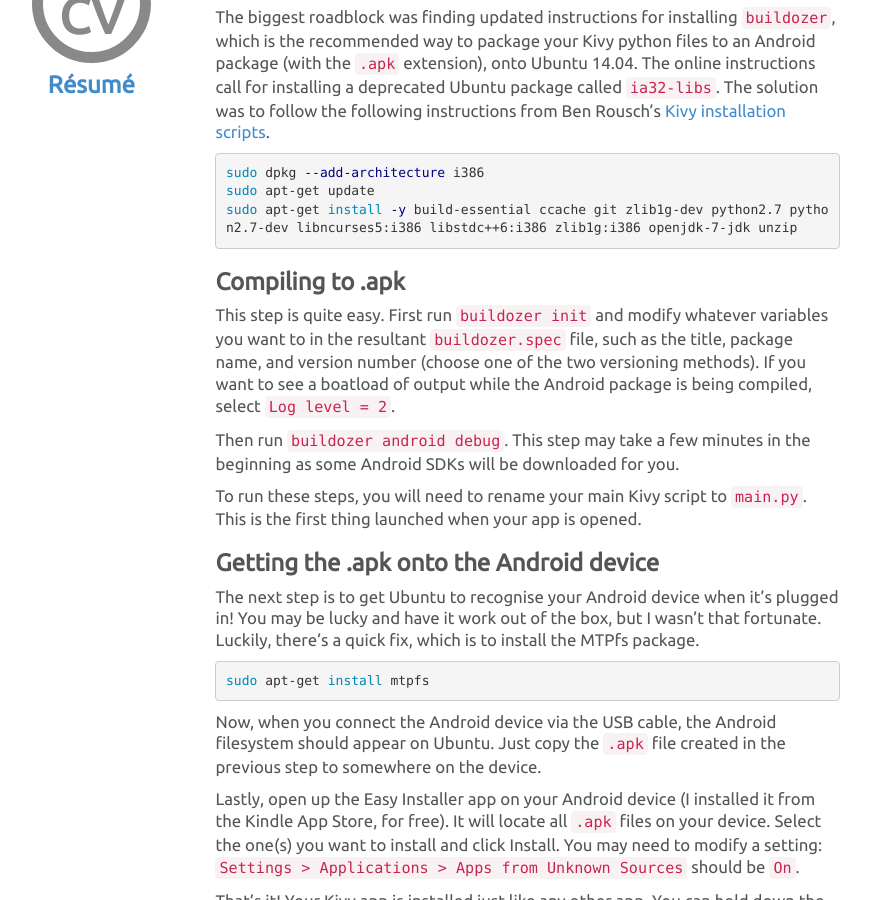
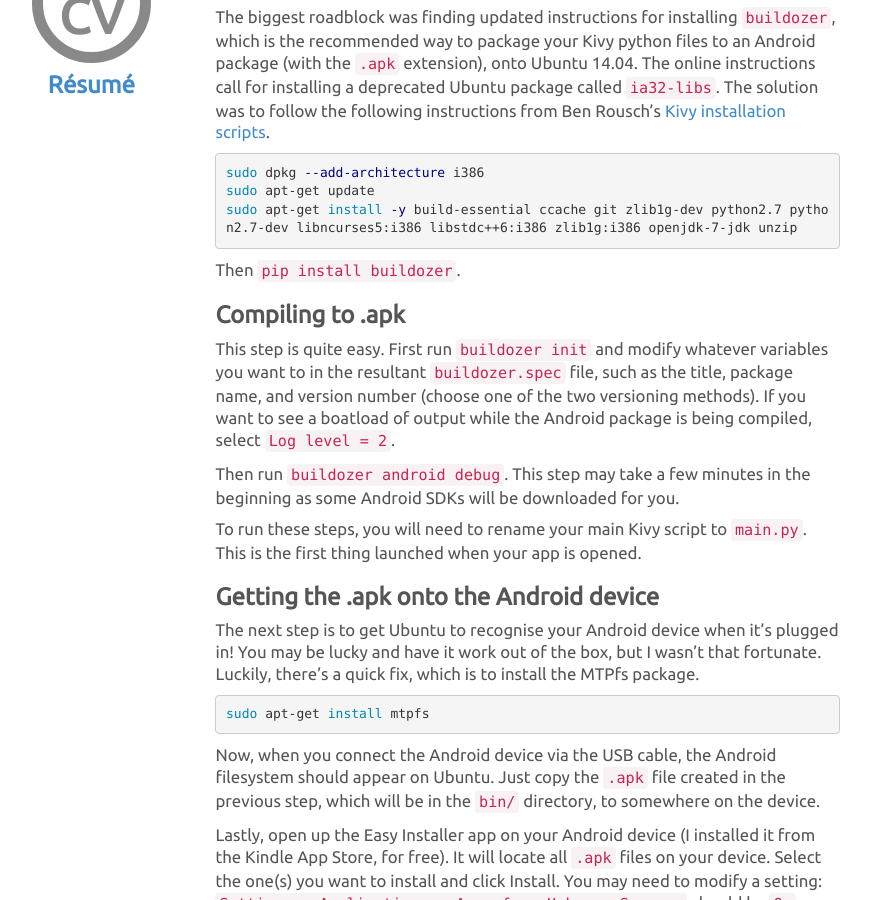
Before and after one commit to michelleful/code-blog, a Jekyll site: the page built from _posts/2014-08-28-kivy-and-ubuntu.markdown, in a window 1280 px wide and 900 px high, scrolled down 462 px. Shown: the whole window, without its empty margins (112-983 px from the left). Built offline with Jekyll 4.4.1, drawn with Linux system fonts in a browser that asks for light colours; Markdown is read by kramdown in place of the engine named in the settings.

Commit message:
Two clarifications to Kivy post

```diff
--- a/_posts/2014-08-28-kivy-and-ubuntu.markdown
+++ b/_posts/2014-08-28-kivy-and-ubuntu.markdown
@@ -31,6 +31,8 @@ sudo apt-get update
 sudo apt-get install -y build-essential ccache git zlib1g-dev python2.7 python2.7-dev libncurses5:i386 libstdc++6:i386 zlib1g:i386 openjdk-7-jdk unzip
 {% endhighlight %}
 
+Then `pip install buildozer`.
+
 ### Compiling to .apk
 
 This step is quite easy. First run `buildozer init` and modify whatever
@@ -57,7 +59,8 @@ sudo apt-get install mtpfs
 
 Now, when you connect the Android device via the USB cable, the Android
 filesystem should appear on Ubuntu. Just copy the `.apk` file created
-in the previous step to somewhere on the device.
+in the previous step, which will be in the `bin/` directory,
+to somewhere on the device.
 
 Lastly, open up the Easy Installer app on your Android device (I installed
 it from the Kindle App Store, for free). It will locate all `.apk` files
```
